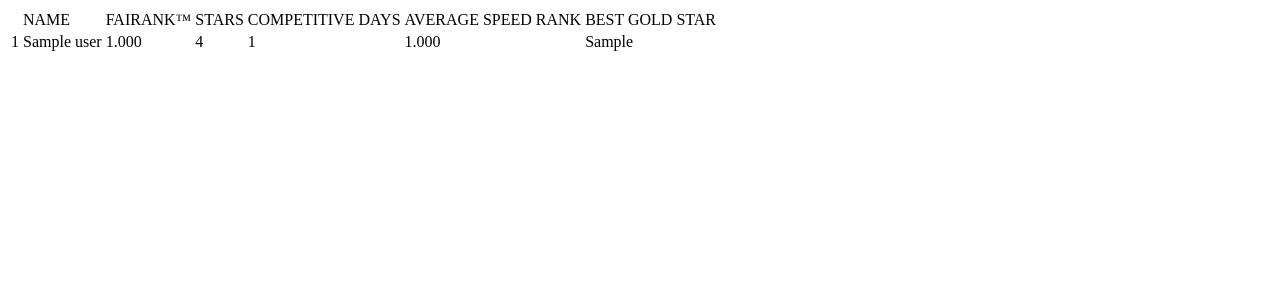
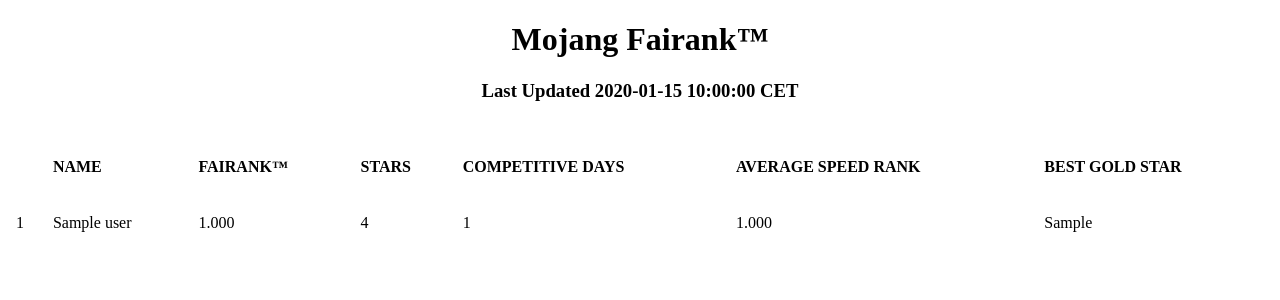
Before and after one commit to quasipedia/fairank, a Flask app: template templates/home.html.jinja in a window 1280 px wide. Shown: the top 300 px of the page. Run offline with Flask 2, Linux system fonts and the light colour scheme; the template is opened without the code that fills it: most values are stand-ins (such as "Sample title", 1, 10 or a date in 2020).

Commit message:
Add refresh time and page title, formatting

```diff
--- a/main.py
+++ b/main.py
@@ -7,6 +7,7 @@ import os
 from collections import defaultdict
 from itertools import chain
 import statistics
+import datetime
 
 app = Flask(__name__)
 
@@ -14,15 +15,16 @@ app = Flask(__name__)
 def get_data():
     api_url = 'https://adventofcode.com/2021/leaderboard/private/view/1102428.json'
     data_file = 'DATA.json'
-    last_update_time = os.path.getmtime(data_file)
-    if time.time() - last_update_time > 900:
+    if time.time() - os.path.getmtime(data_file) > 900:
         with open('SESSION_ID.txt') as f:
             print('DOWNLOAD')
             response = requests.get(api_url, cookies={'session': f.readline().strip()})
             with open(data_file, 'w') as f:
                 json.dump(response.json(), f)
     with open(data_file) as f:
-        return json.load(f)
+        payload = json.load(f)
+        payload['last_updated'] = os.path.getmtime(data_file)
+        return payload
 
 
 class User:
@@ -56,7 +58,7 @@ class User:
             return 'n/a'
         rank = self.gold_record['rank']
         position = '{}{}'.format(rank, self.POSITIONAL_SUFFIXES[rank] if rank in self.POSITIONAL_SUFFIXES else 'th')
-        formatted_time = time.strftime('%Hh%Mm%Ss', time.gmtime(self.gold_record['time']))
+        formatted_time = time.strftime('%Hh %Mm %Ss', time.gmtime(self.gold_record['time']))
         return '{} on day {} in {}'.format(position, self.gold_record['day'], formatted_time)
 
 
@@ -88,7 +90,9 @@ def rank_users(users):
 
 @app.route("/")
 def stats():
-    users = [User(u) for u in get_data()['members'].values()]
+    data = get_data()
+    users = [User(u) for u in data['members'].values()]
     rank_users(users)
     users.sort(key=lambda u: u.fair_rank, reverse=True)
-    return render_template('home.html.jinja', users=users)
+    last_updated = datetime.datetime.fromtimestamp(data['last_updated']).strftime("%c")
+    return render_template('home.html.jinja', users=users, last_updated=last_updated)
--- a/templates/home.html.jinja
+++ b/templates/home.html.jinja
@@ -4,15 +4,18 @@
     <title>Ranking</title>
 </head>
 <body>
+    <h1>Mojang Fairank™</h1>
+    <h3>Last Updated {{ last_updated }} CET</h3>
+    <br/>
     <table>
         <thead>
             <td></td>
-            <td>NAME</td>
-            <td>FAIRANK™</td>
-            <td>STARS</td>
-            <td>COMPETITIVE DAYS</td>
-            <td>AVERAGE SPEED RANK</td>
-            <td>BEST GOLD STAR</td>
+            <td><b>NAME</b></td>
+            <td><b>FAIRANK™</b></td>
+            <td><b>STARS</b></td>
+            <td><b>COMPETITIVE DAYS</b></td>
+            <td><b>AVERAGE SPEED RANK</b></td>
+            <td><b>BEST GOLD STAR</b></td>
         </thead>
         <tbody>
             {%- for user in users %}
@@ -29,4 +32,24 @@
         </tbody>
     </table>
 </body>
+<style>
+    table {
+        border-collapse: collapse;
+        width: 100%;
+    }
+
+    th, td {
+        text-align: left;
+        padding: 8px;
+        height: 2.5em;
+    }
+
+    tr:nth-child(even) {
+        background-color: Lightgreen;
+    }
+
+    h1, h3 {
+        text-align: center;
+    }
+</style>
 </html>
```
